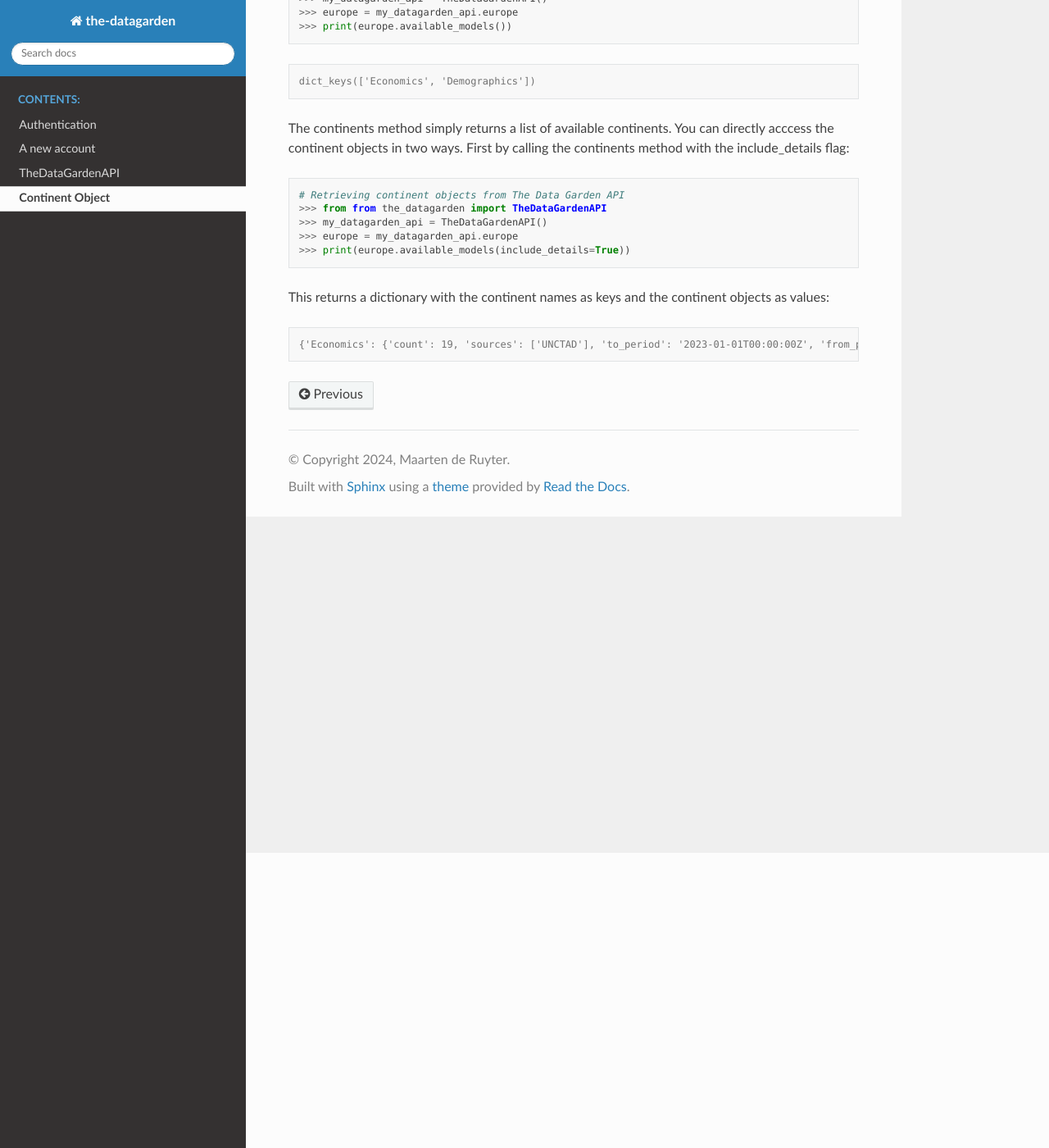
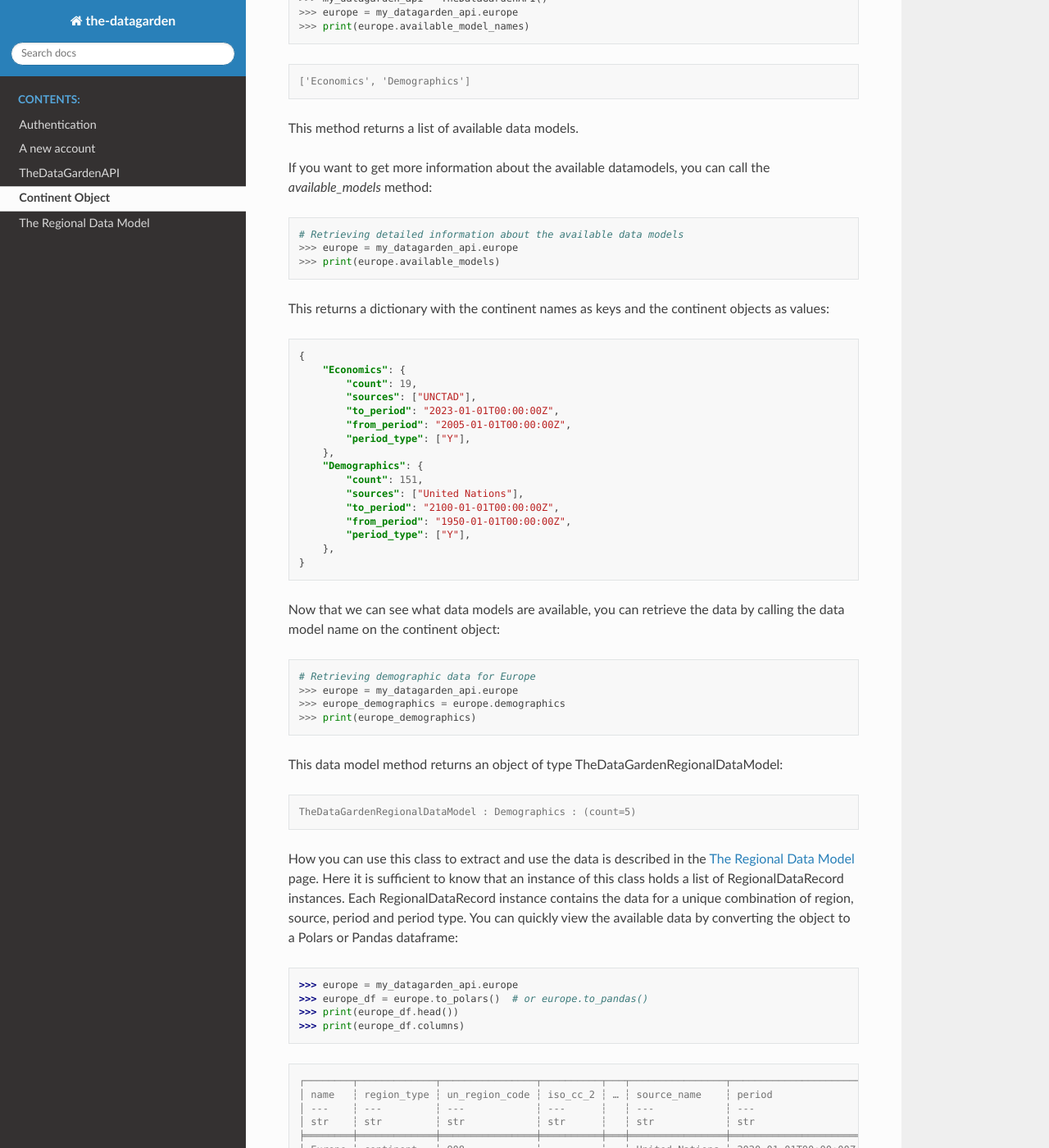
Before and after one commit to OlivettaDataGarden/dg-the-datagarden, a Sphinx documentation site: the page built from docs/source/continent.rst, in a window 1280 px wide and 1400 px high, scrolled down 360 px. Shown: the whole window at 82% size. Built offline with Sphinx 7.4.7 and the Read the Docs theme 3.1.0, drawn with Linux system fonts in a browser that asks for light colours; some of the changed text lies outside the part shown.

Commit message:
Imporved continent documentation

```diff
--- a/docs/source/continent.rst
+++ b/docs/source/continent.rst
@@ -1,35 +1,106 @@
 ================
 Continent Object
 ================
-The continent object provides methods to get data on a continent or to access to subregion (countries) objects from the continent.
+The continent object provides methods to get data on a continent or to access subregion (countries) objects from the continent.
 
-To get an overview of what data is available in the continent object, you can call the continents method from the TheDataGardenAPI object:
+To get an overview of which data models are available for a continent object, you can call
+the `available_model_names`  method on the TheDataGardenAPI continent object:
 
 .. code-block:: python
 
-    # Retrieving continents list for The Data Garden API
+    # Retrieving available data models for Europe
     >>> from from the_datagarden import TheDataGardenAPI
     >>> my_datagarden_api = TheDataGardenAPI()
     >>> europe = my_datagarden_api.europe
-    >>> print(europe.available_models())
+    >>> print(europe.available_model_names)
 
 .. code-block:: console
 
-    dict_keys(['Economics', 'Demographics'])
+    ['Economics', 'Demographics']
 
-The continents method simply returns a list of available continents. You can directly acccess the continent objects in two ways. First by calling the continents method with the include_details flag:
+This method returns a list of available data models.
+
+If you want to get more information about the available datamodels, you can call the `available_models` method:
 
 .. code-block:: python
 
-    # Retrieving continent objects from The Data Garden API
-    >>> from from the_datagarden import TheDataGardenAPI
-    >>> my_datagarden_api = TheDataGardenAPI()
+    # Retrieving detailed information about the available data models
     >>> europe = my_datagarden_api.europe
-    >>> print(europe.available_models(include_details=True))
+    >>> print(europe.available_models)
 
 
 This returns a dictionary with the continent names as keys and the continent objects as values:
 
+.. code-block:: json
+
+    {
+        "Economics": {
+            "count": 19,
+            "sources": ["UNCTAD"],
+            "to_period": "2023-01-01T00:00:00Z",
+            "from_period": "2005-01-01T00:00:00Z",
+            "period_type": ["Y"],
+        },
+        "Demographics": {
+            "count": 151,
+            "sources": ["United Nations"],
+            "to_period": "2100-01-01T00:00:00Z",
+            "from_period": "1950-01-01T00:00:00Z",
+            "period_type": ["Y"],
+        },
+    }
+
+
+
+Now that we can see what data models are available, you can retrieve the data by calling the data model name on the continent object:
+
+.. code-block:: python
+
+    # Retrieving demographic data for Europe
+    >>> europe = my_datagarden_api.europe
+    >>> europe_demographics = europe.demographics
+    >>> print(europe_demographics)
+
+
+This data model method returns an object of type TheDataGardenRegionalDataModel:
+
 .. code-block:: console
 
-    {'Economics': {'count': 19, 'sources': ['UNCTAD'], 'to_period': '2023-01-01T00:00:00Z', 'from_period': '2005-01-01T00:00:00Z', 'period_type': ['Y']}, 'Demographics': {'count': 151, 'sources': ['United Nations'], 'to_period': '2100-01-01T00:00:00Z', 'from_period': '1950-01-01T00:00:00Z', 'period_type': ['Y']}}
+    TheDataGardenRegionalDataModel : Demographics : (count=5)
+
+How you can use this class to extract and use the data is described in the :doc:`regional_data_model` page.
+Here it is sufficient to know that an instance of this class holds a list of RegionalDataRecord instances.
+Each RegionalDataRecord instance contains the data for a unique combination of region, source, period and period type.
+You can quickly view the available data by converting the object to a Polars or Pandas dataframe:
+
+.. code-block:: python
+
+    >>> europe = my_datagarden_api.europe
+    >>> europe_df = europe.to_polars()  # or europe.to_pandas()
+    >>> print(europe_df.head())
+    >>> print(europe_df.columns)
+
+.. code-block:: console
+
+    ┌────────┬─────────────┬────────────────┬──────────┬───┬────────────────┬──────────────────────┬─────────────┬──────────────┐
+    │ name   ┆ region_type ┆ un_region_code ┆ iso_cc_2 ┆ … ┆ source_name    ┆ period               ┆ period_type ┆ data_type    │
+    │ ---    ┆ ---         ┆ ---            ┆ ---      ┆   ┆ ---            ┆ ---                  ┆ ---         ┆ ---          │
+    │ str    ┆ str         ┆ str            ┆ str      ┆   ┆ str            ┆ str                  ┆ str         ┆ str          │
+    ╞════════╪═════════════╪════════════════╪══════════╪═══╪════════════════╪══════════════════════╪═════════════╪══════════════╡
+    │ Europe ┆ continent   ┆ 908            ┆ __       ┆ … ┆ United Nations ┆ 2020-01-01T00:00:00Z ┆ Y           ┆ Demographics │
+    │ Europe ┆ continent   ┆ 908            ┆ __       ┆ … ┆ United Nations ┆ 2021-01-01T00:00:00Z ┆ Y           ┆ Demographics │
+    │ Europe ┆ continent   ┆ 908            ┆ __       ┆ … ┆ United Nations ┆ 2022-01-01T00:00:00Z ┆ Y           ┆ Demographics │
+    │ Europe ┆ continent   ┆ 908            ┆ __       ┆ … ┆ United Nations ┆ 2023-01-01T00:00:00Z ┆ Y           ┆ Demographics │
+    │ Europe ┆ continent   ┆ 908            ┆ __       ┆ … ┆ United Nations ┆ 2024-01-01T00:00:00Z ┆ Y           ┆ Demographics │
+    └────────┴─────────────┴────────────────┴──────────┴───┴────────────────┴──────────────────────┴─────────────┴──────────────┘
+    ['name', 'region_type', 'un_region_code', 'iso_cc_2', 'local_region_code', 'local_region_code_type', 'parent_region_code',
+    'parent_region_code_type', 'parent_region_type', 'region_level', 'source_name', 'period', 'period_type', 'data_type']
+
+
+Notice that europe_df.columns does not contain any columns for the actual demographics data.
+This is because the to_polars() method only adds specified data columns by default.
+To see the complete data in the dataframe, use the full_models_to_polars() method instead.
+This will add a fully flattened version of the Demographics data model to the dataframe.
+For more options to control what data is added to the dataframe, see the :doc:`regional_data_model` page.
+
+Both methods are also available as pandas methods (`to_pandas()` and `full_models_to_pandas()`).
--- a/docs/source/index.rst
+++ b/docs/source/index.rst
@@ -36,3 +36,4 @@ If you already have a user account at the-datagarden.io you can directly start u
    create_new_account
    the_datagarden_api
    continent
+   regional_data_model
```
Also changed, not shown: docs/source/regional_data_model.rst (added, +52 -0 lines), 2 other files.
